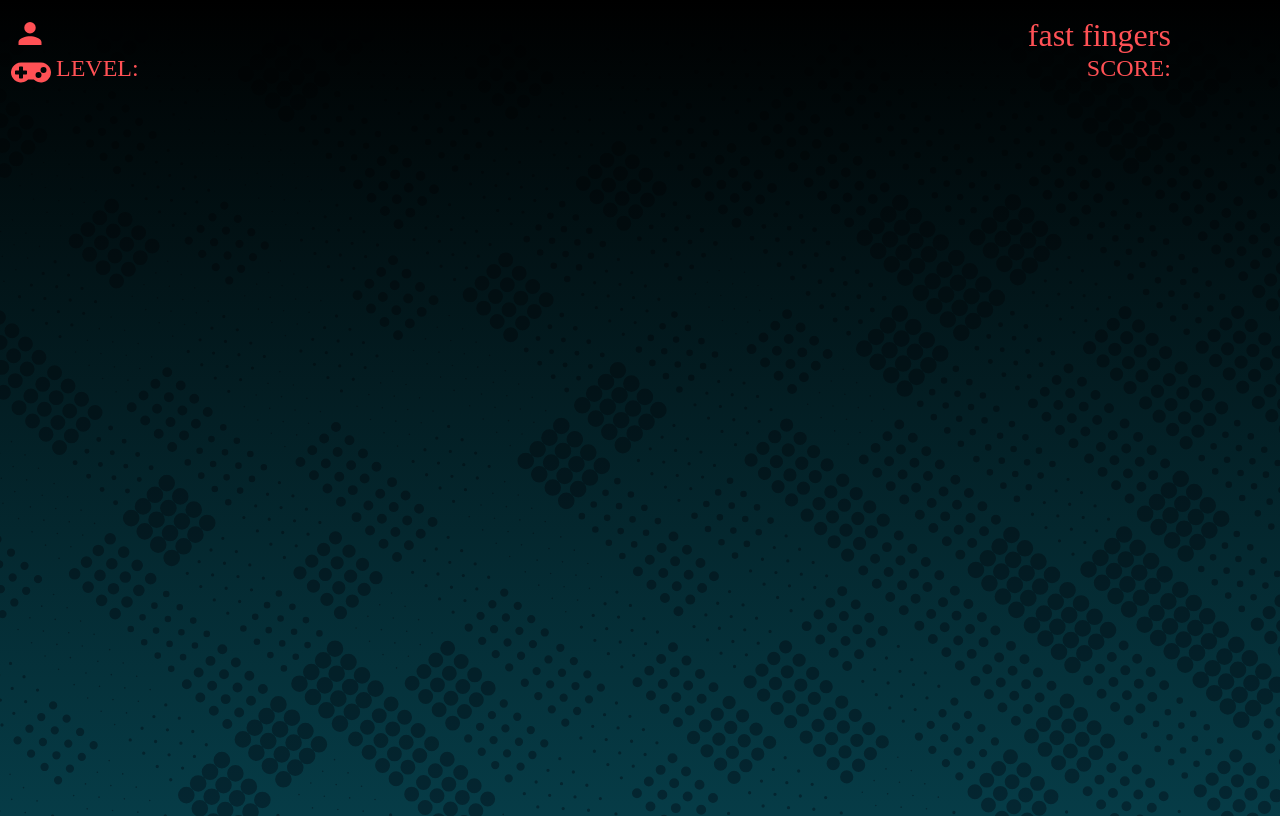
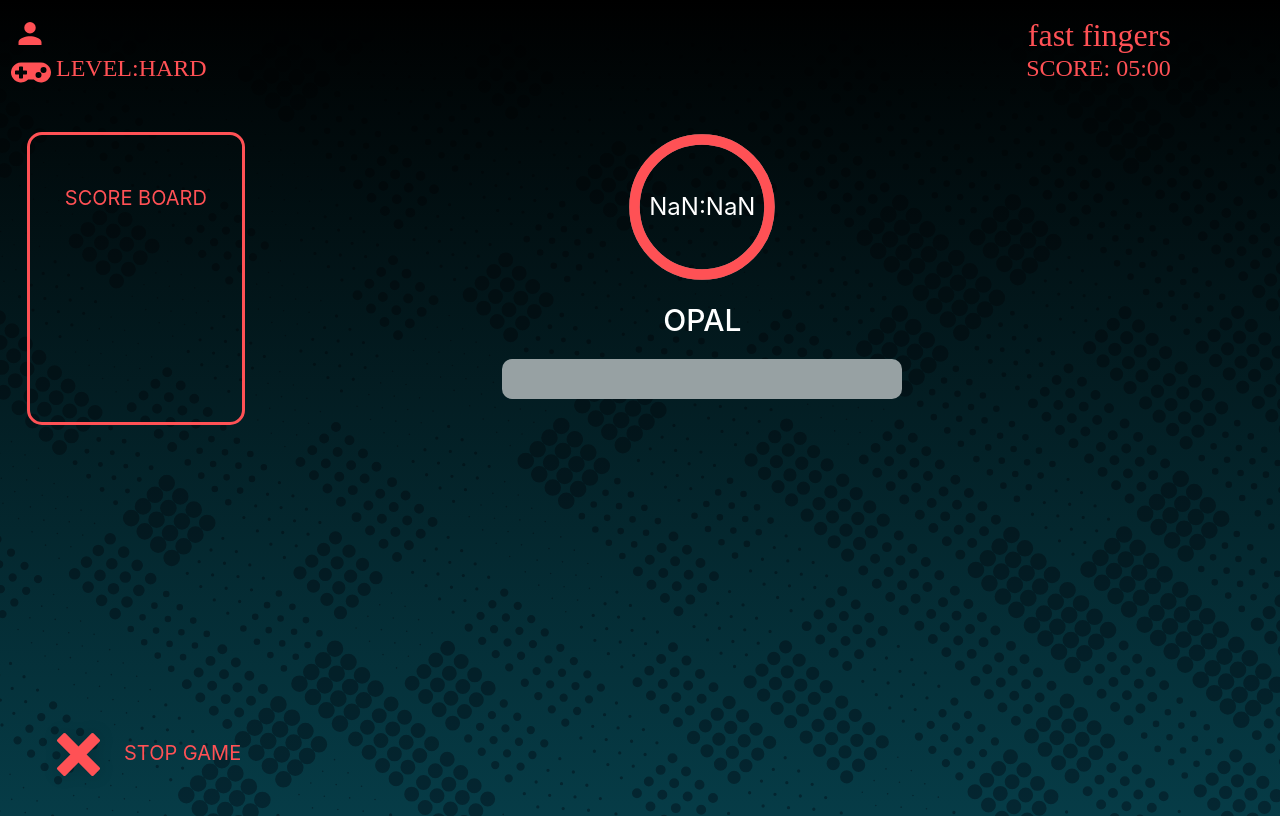
Before and after one commit to pesto-students/fastfingers-bhuvana-abhisheg, a React (Create React App) app: page /game-screen in a window 1280 px wide. Built offline with nearby package versions, Linux system fonts and the light colour scheme.

Commit message:
Add code for input color change, timer, score board and login page validation.

```diff
--- a/src/components/Login/Login.scss
+++ b/src/components/Login/Login.scss
@@ -56,6 +56,7 @@ input {
   width: 400px;
   min-height: 20px;
   text-transform: uppercase;
+  outline: none;
 }
 select{
   width: 400px;
@@ -72,3 +73,7 @@ select{
   font-size: 30px;
   cursor: pointer;
 }
+.error-message {
+  color: red;
+  font-size: 15px;
+}
--- a/src/components/gameScreen/GameScreen.jsx
+++ b/src/components/gameScreen/GameScreen.jsx
@@ -3,37 +3,88 @@ import Header from './Header/Header';
 import ScoreBoard from './ScoreBoard/ScoreBoard';
 import './GameScreen.scss';
 import WordZone from './WordZone/WordZone';
+import { formatTime } from '../../components/gameScreen/WordZone/CircleTimer/Utils';
+import PlayLogo from '../../assets/images/play-again.svg';
+import StopLogo from '../../assets/images/stop.svg';
 
 export default function GameScreen(){
     const [gameScores, setGameScores] = useState([]);
     const [score, setScore] = useState(0);
     const [gameNumber, setGameNumber] = useState(1);
-    const [showWordZone, setShowWordZone] = useState(false);
+    const [showWordZone, setShowWordZone] = useState(true);
 
     const handleEndGame = () => {
         if(gameScores.length > 6) {
             gameScores.shift();
         }
-        setGameScores([...gameScores, { gameNumber, score }]);
+        setGameScores([...gameScores, { gameNumber, score: (score * 1000) }]);
         setGameNumber(gameNumber + 1);
         setShowWordZone(false);
     }
 
+    const handlePlayAgain = () => {
+        setShowWordZone(true);
+    }
+
+    const hanldeQuitGame = () => {
+        localStorage.clear();
+        window.history.pushState({}, "", '/');
+        const navEvent = new PopStateEvent('popstate');
+        window.dispatchEvent(navEvent);
+    }
+
+    const handleScoreChange = (currentScore) => {
+        setScore(currentScore);
+    }
+
     return(
         <div>
-            <Header />
+            <Header showWordZone={showWordZone} onScoreChange={handleScoreChange}/>
             {
                 showWordZone ?
                     <div className="row">
                         <div className="col-lg-2 score-board mt-5">
-                            {/*<ScoreBoard gameScores={gameScores}/>*/}
+                            <ScoreBoard gameScores={gameScores}/>
                         </div>
-                        <div className="col-lg-10 mt-5">
+                        <div className="col-lg-8 mt-5">
                             <WordZone handleEndGame={handleEndGame}/>
                         </div>
                     </div>
                     :
-                    <div className="row">
+                    <div className="row justify-content-center align-items-center">
+                        <div className="mt-5">
+                            <div className="text-white p-0 m-0 pt-5 score-heading">
+                                SCORE : GAME {gameNumber - 1}
+                            </div>
+                            <div className="text-white p-0 m-0 game-score">
+                                { formatTime(score * 1000, "ss:mm") }
+                            </div>
+                            {
+                                Math.max(...gameScores.map(({ score }) => { return score })) < score ?
+                                    <p className="text-white p-0 m-0 high-score">New High Score</p>
+                                    : ''
+                            }
+                            <div className="play-again mt-4" onClick={handlePlayAgain}>
+                                <div className="row">
+                                    <img src={PlayLogo} alt="Play Again"/>
+                                    <span>PLAY AGAIN</span>
+                                </div>
+                            </div>
+                        </div>
+                    </div>
+            }
+            {
+                showWordZone ?
+                    <div className="row px-5 footer">
+                        <div className="stop-game" onClick={handleEndGame}>
+                            <img src={StopLogo} alt="Stop Game"/>
+                            <span>STOP GAME</span>
+                        </div>
+                    </div> :
+                    <div className="row px-5 footer">
+                        <p className="stop-game">
+                            <span onClick={hanldeQuitGame}>QUIT</span>
+                        </p>
                     </div>
             }
         </div>
--- a/src/components/gameScreen/GameScreen.scss
+++ b/src/components/gameScreen/GameScreen.scss
@@ -17,3 +17,27 @@
 .game-word {
   border: none;
 }
+.score-heading {
+  font-size: 25px;
+}
+.game-score {
+  font-size: 35px;
+  font-weight: 500;
+}
+.play-again {
+  color: #ff5155;
+  font-size: 16px;
+  cursor: pointer;
+}
+.high-score {
+  font-size: 17px;
+}
+.stop-game {
+  color: #ff5155;
+  font-size: 20px;
+  cursor: pointer;
+}
+.footer {
+  position: fixed;
+  bottom: 0;
+}
--- a/src/components/gameScreen/Header/Header.jsx
+++ b/src/components/gameScreen/Header/Header.jsx
@@ -1,12 +1,41 @@
-import React from 'react';
+import React, { useState, useEffect } from 'react';
+import PropTypes from "prop-types";
 import {getDataFromLocalStorage} from '../../../common/utils';
 import UserLogo from '../../../assets/images/person.svg';
 import GamepadLogo from '../../../assets/images/gamepad.svg';
+import { formatTime } from '../../../components/gameScreen/WordZone/CircleTimer/Utils';
 import './Header.scss';
 
-export default function Header(props) {
+export default function Header({ showWordZone, onScoreChange }) {
     const username = getDataFromLocalStorage('username');
-    const difficultylevel = getDataFromLocalStorage('difficultylevel');
+    const difficultyLevel = Number(getDataFromLocalStorage('difficultylevel'));
+    const [score, setScore] = useState(0);
+
+    let difficultyLevelText = '';
+    if(difficultyLevel === 1){
+        difficultyLevelText = 'EASY';
+    } else if(difficultyLevel === 1.5){
+        difficultyLevelText = 'MEDIUM';
+    } else {
+        difficultyLevelText = 'HARD';
+    }
+
+    useEffect(() => {
+        if (showWordZone) {
+            const timeout = setInterval(() => {
+                setScore(score + 1);
+                onScoreChange(score + 1);
+            }, 1000);
+
+            return () => {
+                clearInterval(timeout);
+            }
+        }
+        else {
+            setScore(0);
+        }
+        // eslint-disable-next-line react-hooks/exhaustive-deps
+    }, [score, showWordZone]);
 
     return(
         <div className="header-container">
@@ -26,14 +55,25 @@ export default function Header(props) {
                 <div className="col-lg-3">
                     <img src={GamepadLogo} alt="Gamepad"
                     style={{width: '40px',height: '23px',marginRight: '5px',marginLeft: '11px'}}/>
-                    <span className="player-name text-uppercase">LEVEL:{difficultylevel}</span>
+                    <span className="player-name text-uppercase">LEVEL:{difficultyLevelText}</span>
                 </div>
                 <div className="col-lg-5">
                 </div>
                 <div className="col-lg-3 score text-right">
-                    <span>SCORE:</span>
+                    {
+                        showWordZone ? <span>SCORE: {formatTime(score * 1000, "ss:mm")}</span> : ''
+                    }
                 </div>
             </div>
         </div>
     );
 }
+
+Header.propTypes = {
+    showWordZone: PropTypes.bool.isRequired,
+    onScoreChange: PropTypes.func.isRequired
+}
+
+Header.defaultProps = {
+    showWordZone: false
+}
--- a/src/components/gameScreen/ScoreBoard/ScoreBoard.jsx
+++ b/src/components/gameScreen/ScoreBoard/ScoreBoard.jsx
@@ -1,14 +1,25 @@
 import React from 'react';
 import PropTypes from 'prop-types';
 import './ScoreBoard.scss';
+import { formatTime } from '../../../components/gameScreen/WordZone/CircleTimer/Utils';
 
 export default function ScoreBoard({ gameScores }){
-    const content = gameScores.map( (gameScore, index) => {
-        return <p key={index} className="game-score">Game { index+1 } : { gameScore }</p>
+    const bestScore = Math.max(...gameScores.map(({ score }) => { return score }));
+    const content = gameScores.map(({ gameNumber, score }) => {
+        return (
+            <div key={gameNumber}>
+                {
+                    score === bestScore ?
+                        <p className="p-0 m-0 personal-best">PERSONAL BEST</p>
+                        : ''
+                }
+                <p className="score-board-items mb-1">Game {gameNumber}  : {formatTime(score, "ss:mm")}</p>
+            </div>
+        );
     });
     return(
         <div>
-            <div className="text-center score-board-header">
+            <div className="text-center score-board-header p-3 text-left">
                 SCORE BOARD
             </div>
             { content }
--- a/src/components/gameScreen/WordZone/CircleTimer/CircleTimer.jsx
+++ b/src/components/gameScreen/WordZone/CircleTimer/CircleTimer.jsx
@@ -1,7 +1,7 @@
 import React, { useState, useEffect } from "react";
 import ProtoTypes from "prop-types";
 import "./CircleTimer.scss";
-import { formatTime } from "./Utils";
+import { formatTime, calculateTimeFraction } from "./Utils";
 const FULL_DASH_ARRAY = 283;
 let timePassed = 0;
 let timeout = '';
@@ -19,22 +19,22 @@ export default function CircleTimer({maxTime, handleEndGame}) {
         timeout = setInterval(() => {
             if (timeLeft > 0) {
                 //update timer
-                timePassed = timePassed += 1;
+                timePassed += 100;
                 setTimeLeft(maxTime - timePassed);
-
                 //update stroke
-                const strokeValue = calculateTimeFraction(timeLeft, maxTime) * FULL_DASH_ARRAY;
-                setStroke(`${strokeValue} 283`);
+                const strokeValue = calculateTimeFraction(timeLeft, maxTime);
+                setStroke(`${strokeValue} ${FULL_DASH_ARRAY}`);
             }
-            else if(timeLeft == 0) {
+            else if(timeLeft === 0) {
                 handleEndGame();
                 clearInterval(timeout);
             }
-        }, 1000);
+        }, 100);
 
         return () => {
             clearInterval(timeout);
         }
+        // eslint-disable-next-line react-hooks/exhaustive-deps
     }, [timeLeft]);
 
     return (
@@ -56,7 +56,7 @@ export default function CircleTimer({maxTime, handleEndGame}) {
                 </g>
             </svg>
             {
-                timeLeft != -1 ?
+                timeLeft !== -1 ?
                 <span className="base-timer__label">{formatTime(timeLeft)}</span>
                 : ''
             }
@@ -68,7 +68,3 @@ CircleTimer.protoTypes = {
     maxTime: ProtoTypes.number.isRequired,
     handleEndGame: ProtoTypes.func.isRequired
 }
-
-function calculateTimeFraction(timeLeft, maxTime) {
-    return timeLeft / maxTime;
-}
--- a/src/components/gameScreen/WordZone/CircleTimer/Utils.jsx
+++ b/src/components/gameScreen/WordZone/CircleTimer/Utils.jsx
@@ -1,27 +1,26 @@
-/*export const formatTime = (time) => {
-    let seconds = Math.floor(time / 1000);
-    if (seconds < 10) {
-        seconds = `0${seconds}`;
-    }
-    let milliseconds = Math.round((time % 1000) / 10);
-    if (milliseconds < 10) {
-        milliseconds = `0${milliseconds}`;
-    }
-    return `${seconds}:${milliseconds}`;
-}*/
+const FULL_DASH_ARRAY = 283;
 
-export const calculateTimeFraction = (remainingTime, maxTime) => {
-    return remainingTime / maxTime;
+export function calculateTimeFraction(timeLeft, maxTime) {
+  const rawTimeFraction = timeLeft / maxTime;
+  return (rawTimeFraction - (1 / maxTime) * (1 - rawTimeFraction)) * FULL_DASH_ARRAY;
 }
 
-export function formatTime(time) {
-    const minutes = Math.floor(time / 60);
-
-    let seconds = time % 60;
-
-    if (seconds < 10) {
-      seconds = `0${seconds}`;
-    }
-
-    return `${minutes}:${seconds}`;
+export function formatTime(time, format = "ss:ms") {
+  let minutes = Math.floor(time / 1000 / 60);
+  let seconds = Math.floor(time / 1000);
+  let miliseconds = (time % 1000) / 10;
+  if(seconds % 60 === 0){
+    seconds = 0;
   }
+  if(seconds > 60) {
+    seconds = Math.floor(seconds % 60);
+  }
+  if (format === "mm:ss") {
+    return `${minutes < 10 ? `0${minutes}` : minutes}:${seconds < 10 ? `0${seconds}` : seconds
+      }`;
+  }
+  else {
+    return `${seconds < 10 ? `0${seconds}` : seconds}:${miliseconds < 10 ? `0${miliseconds}` : miliseconds
+      }`;
+  }
+}
--- /dev/null
+++ b/src/components/gameScreen/WordZone/RandomWord/RandomWord.jsx
@@ -0,0 +1,24 @@
+import React from 'react';
+import ProtoTypes from "prop-types";
+
+export default function RandomWord({ randomWord, inputWord }){
+    let content = randomWord.split("").map((ch, index) => {
+        if (inputWord[index] && ch.toLowerCase() === inputWord[index].toLowerCase()) {
+            return <span style={{ color: "green" }} key={index}>{ch}</span>
+        }
+        else if (inputWord[index]) {
+            return <span style={{ color: "blue" }} key={index}>{ch}</span>
+        }
+        else {
+            return <span style={{ color: "white" }} key={index}>{ch}</span>
+        }
+    });;
+    return (
+        <p className="random-word text-uppercase mt-3">{content}</p>
+    );
+}
+
+RandomWord.protoTypes = {
+    randomWord : ProtoTypes.string,
+    inputWord : ProtoTypes.string
+}
--- a/src/components/gameScreen/WordZone/WordZone.jsx
+++ b/src/components/gameScreen/WordZone/WordZone.jsx
@@ -1,15 +1,17 @@
 import React, { useState, useEffect } from 'react';
-import './WordZone.scss';
 import CircleTimer from './CircleTimer/CircleTimer';
-import ProtoTypes from "prop-types";
+import RandomWord from './RandomWord/RandomWord';
 import { getRandomWord } from './Utils';
 import {getDataFromLocalStorage} from '../../../common/utils';
+import ProtoTypes from "prop-types";
+import './WordZone.scss';
 
 export default function WordZone({ handleEndGame }){
     const [difficultyLevel, setDifficultyLevel] = useState(Number(getDataFromLocalStorage('difficultylevel')));
     const [randomWord, setRandomWord] = useState('');
     const [maxTime, setMaxTime] = useState(-1);
     const [inputWord, setInputWord] = useState('');
+    const inputWordRef = React.createRef();
 
     const handleInputWordChange = (e) => {
         setInputWord(e.target.value);
@@ -22,20 +24,24 @@ export default function WordZone({ handleEndGame }){
 
     const setTargetWord = () => {
         const randomWord = getRandomWord(difficultyLevel);
-        const maxTime = Math.ceil(randomWord.length / difficultyLevel);
+        const maxTime = Math.ceil(randomWord.length / difficultyLevel) * 1000;
         setRandomWord(randomWord);
-        setMaxTime(maxTime);
+        setMaxTime(maxTime > 2000 ? maxTime : 2000);
     }
 
     useEffect(() => {
         setTargetWord();
+        if (inputWordRef.current) {
+            inputWordRef.current.focus();
+        }
+        // eslint-disable-next-line react-hooks/exhaustive-deps
     },[]);
 
     return(
         <div className="word-zone">
             <CircleTimer maxTime={maxTime} key={randomWord} handleEndGame={handleEndGame}/>
-            <p className="random-word text-uppercase mt-3">{randomWord}</p>
-            <input type="text" value={inputWord} onChange={handleInputWordChange} />
+            <RandomWord randomWord={randomWord} inputWord={inputWord}/>
+            <input type="text" value={inputWord} onChange={handleInputWordChange} ref={inputWordRef}/>
         </div>
     )
 }
```
Also changed, not shown: src/components/Login/Login.jsx (+27 -12 lines), src/components/gameScreen/ScoreBoard/ScoreBoard.scss (+8 -0 lines), src/components/gameScreen/WordZone/Utils.jsx (+2 -14 lines), src/assets/images/play-again.svg (added), src/assets/images/stop.svg (added).
